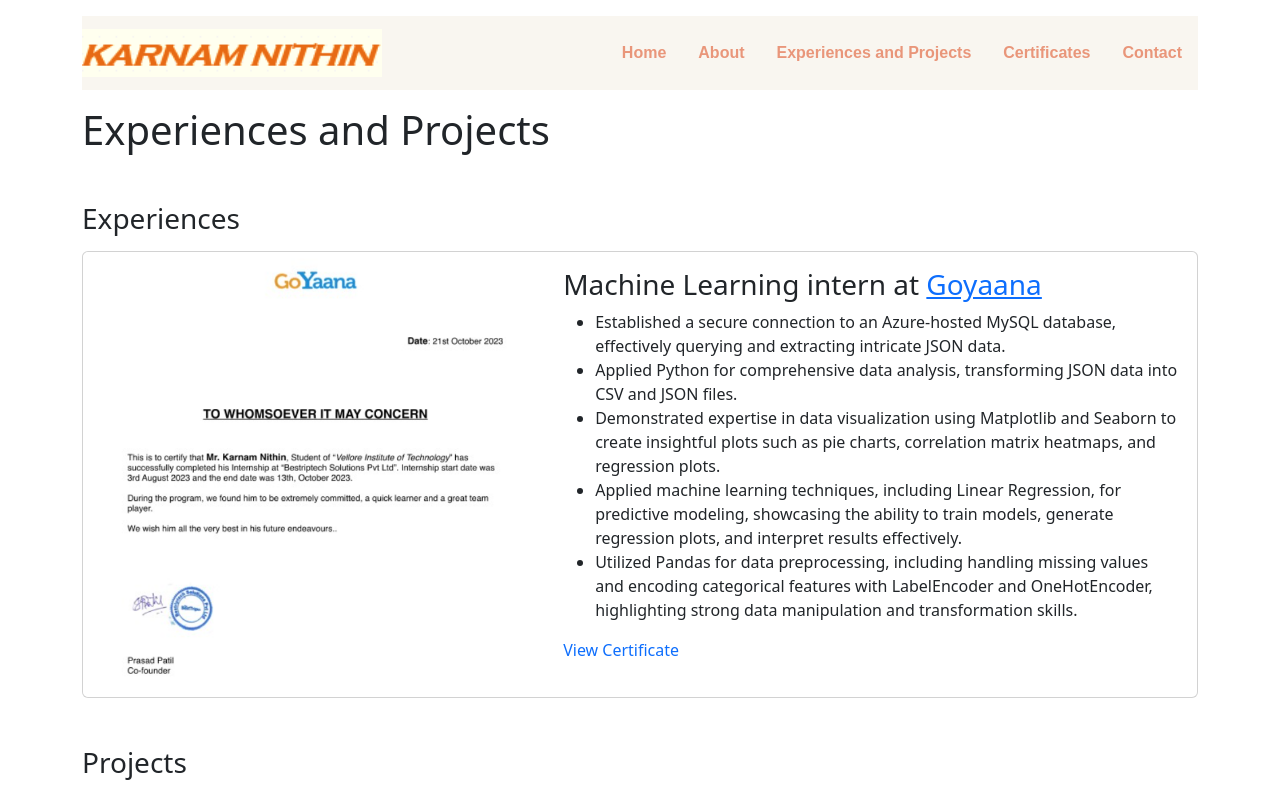
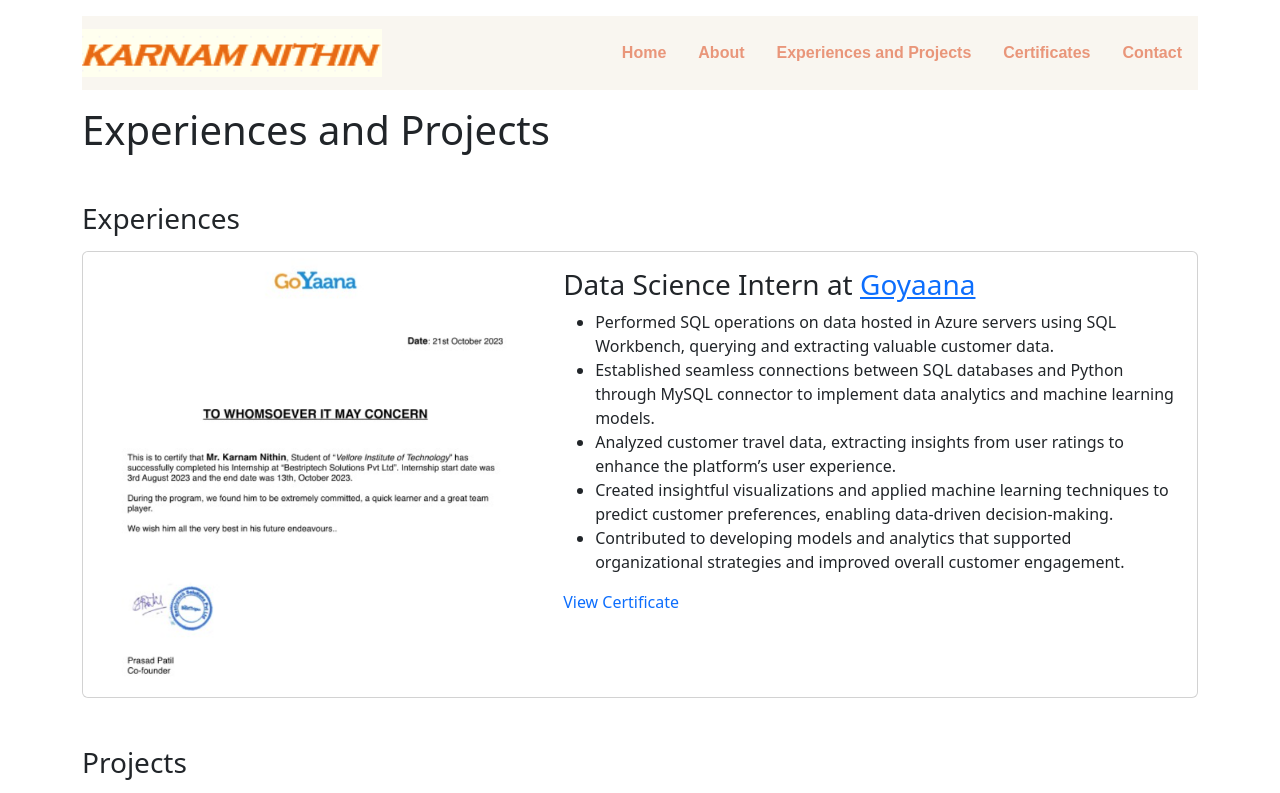
Before and after one commit to nithinkarnam/portfolio_nithinkarnam, a React (Create React App) app: page /#/projects in a window 1280 px wide. Shown: the top 793 px of the page. Built offline with nearby package versions, Linux system fonts and the light colour scheme.

Commit message:
Update Projects.js

```diff
--- a/src/components/Projects.js
+++ b/src/components/Projects.js
@@ -19,14 +19,15 @@
                             </div>
                             <div class="col-md-7">
                                 <div class="card-body">
-                                    <h3 class="card-title">Machine Learning intern at <a href='https://www.goyaana.com/landing' target="_blank"> Goyaana</a></h3>
-                                    <ul>
-                                        <li>Established a secure connection to an Azure-hosted MySQL database, effectively querying and extracting intricate JSON data.</li>
-                                        <li>Applied Python for comprehensive data analysis, transforming JSON data into CSV and JSON files.</li>
-                                        <li>Demonstrated expertise in data visualization using Matplotlib and Seaborn to create insightful plots such as pie charts, correlation matrix heatmaps, and regression plots.</li>
-                                        <li>Applied machine learning techniques, including Linear Regression, for predictive modeling, showcasing the ability to train models, generate regression plots, and interpret results effectively.</li>
-                                        <li>Utilized Pandas for data preprocessing, including handling missing values and encoding categorical features with LabelEncoder and OneHotEncoder, highlighting strong data manipulation and transformation skills.</li>
-                                    </ul>
+                                   <h3 class="card-title">Data Science Intern at <a href='https://www.goyaana.com/landing' target="_blank"> Goyaana</a></h3>
+<ul>
+    <li>Performed SQL operations on data hosted in Azure servers using SQL Workbench, querying and extracting valuable customer data.</li>
+    <li>Established seamless connections between SQL databases and Python through MySQL connector to implement data analytics and machine learning models.</li>
+    <li>Analyzed customer travel data, extracting insights from user ratings to enhance the platform’s user experience.</li>
+    <li>Created insightful visualizations and applied machine learning techniques to predict customer preferences, enabling data-driven decision-making.</li>
+    <li>Contributed to developing models and analytics that supported organizational strategies and improved overall customer engagement.</li>
+</ul>
+
                                     <a class="text-decoration-none  text-primary" href="https://drive.google.com/file/d/1bneVb7ELV89N1sf4ArZJ5l89sVdKUjgI/view?usp=sharing" target="_blank">View Certificate</a>
                                 </div>
                             </div>
```
